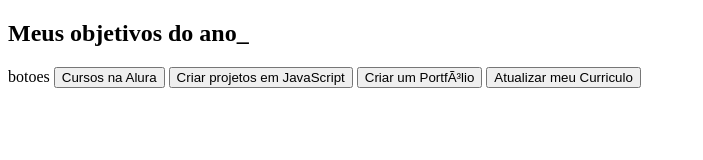
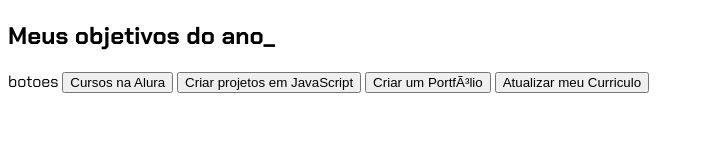
Before and after one commit to henrypedroso/ProjetoVidaHenry, a plain HTML site: page index.html in a window 1280 px wide. Shown: the whole page, without its empty margins (0-703 px from the left). Drawn offline with Linux system fonts and the light colour scheme.

Commit message:
Atualizar

```diff
--- a/style.css
+++ b/style.css
@@ -1,5 +1,6 @@
 
-@import url('https://fonts.googleapis.com/css2?family=Chakra+Petch:wght@400;700&display=swap')
+@import url('https://fonts.googleapis.com/css2?family=Chakra+Petch:wght@400;700&display=swap');
+
 </style>
 
 :root{
@@ -11,7 +12,8 @@
     --texto-fundo: rgba(58, 55, 94, 0.3);
 }
 
-body{
+body {
     background-color: var(--cor-de-fundo);
     color: var(--branco);
+    font-family: 'Chakra Petch', sans-serif;
 }
```
